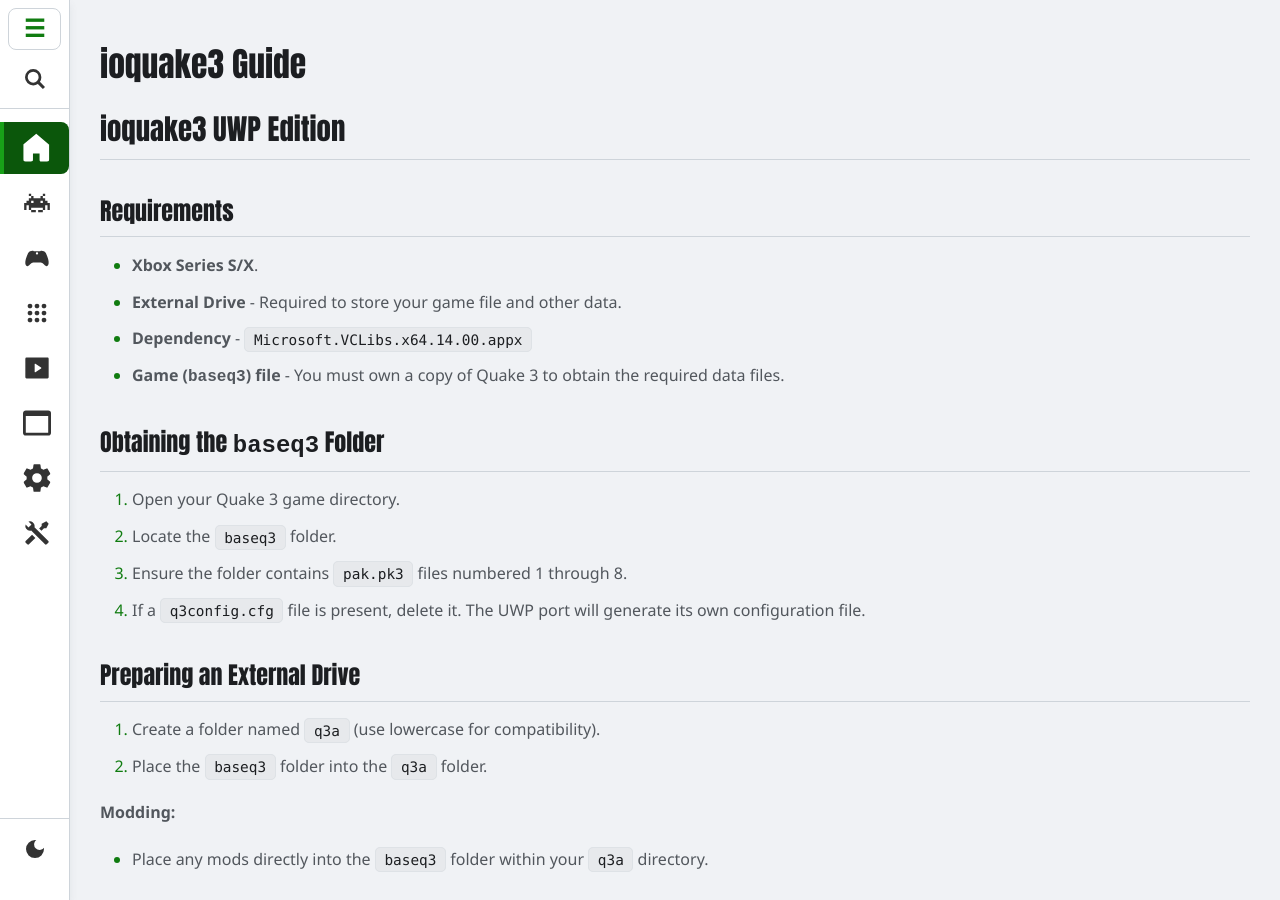
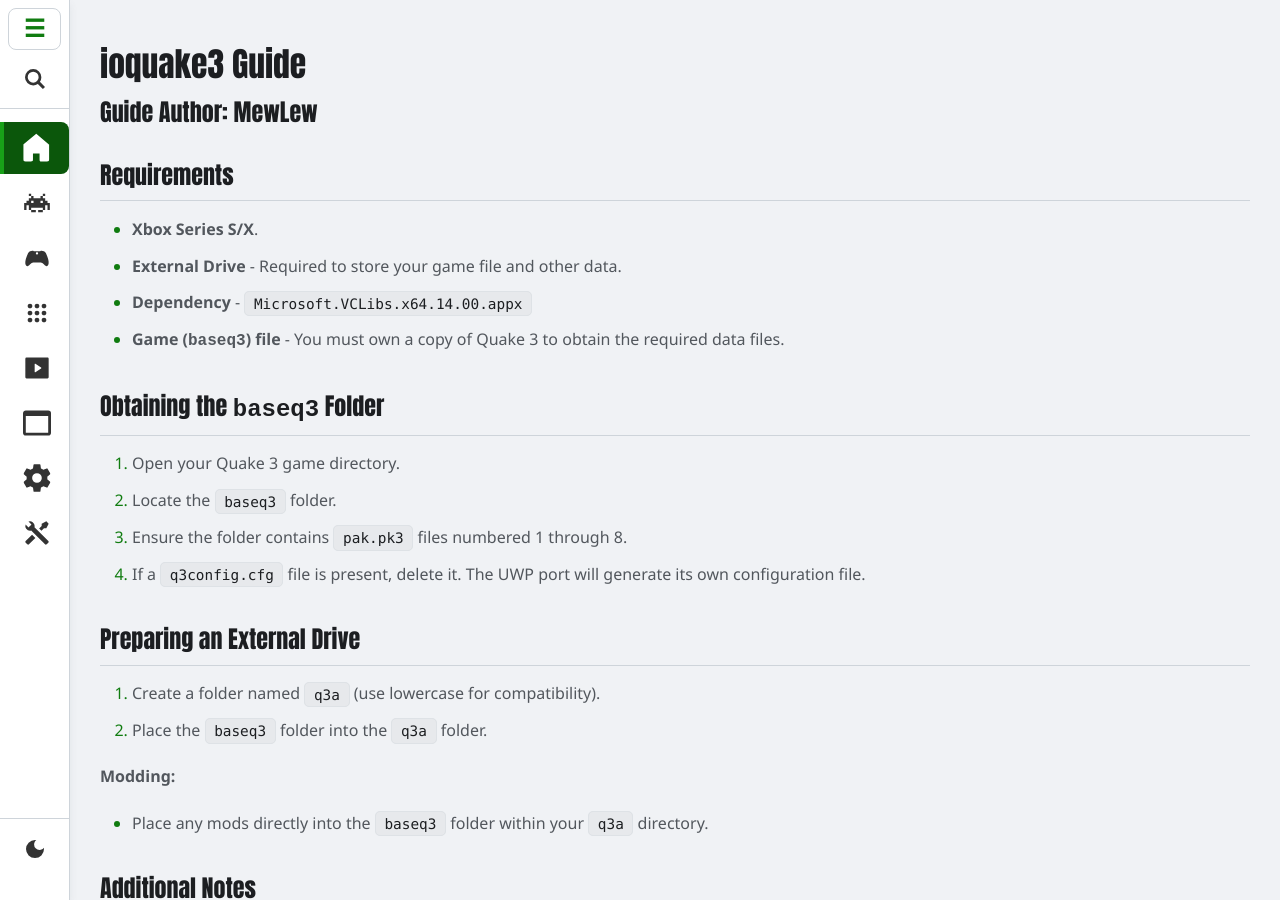
Before and after one commit to EmulationRevival/emulationrevival.github.io, a Jekyll site: the page built from guides/ports/ioquake3.md, in a window 1280 px wide and 900 px high. Built offline with Jekyll 4.4.1, drawn with Linux system fonts in a browser that asks for light colours.

Commit message:
Update ioquake3.md

```diff
--- a/guides/ports/ioquake3.md
+++ b/guides/ports/ioquake3.md
@@ -3,9 +3,8 @@
 title: "ioquake3 Guide"
 permalink: /guides/ports/ioquake3-guide/
 description: "A guide for setting up ioquake3 on dev mode."
+author: "MewLew"
 ---
-
-## ioquake3 UWP Edition
 
 ### Requirements
 - **Xbox Series S/X**.
```
